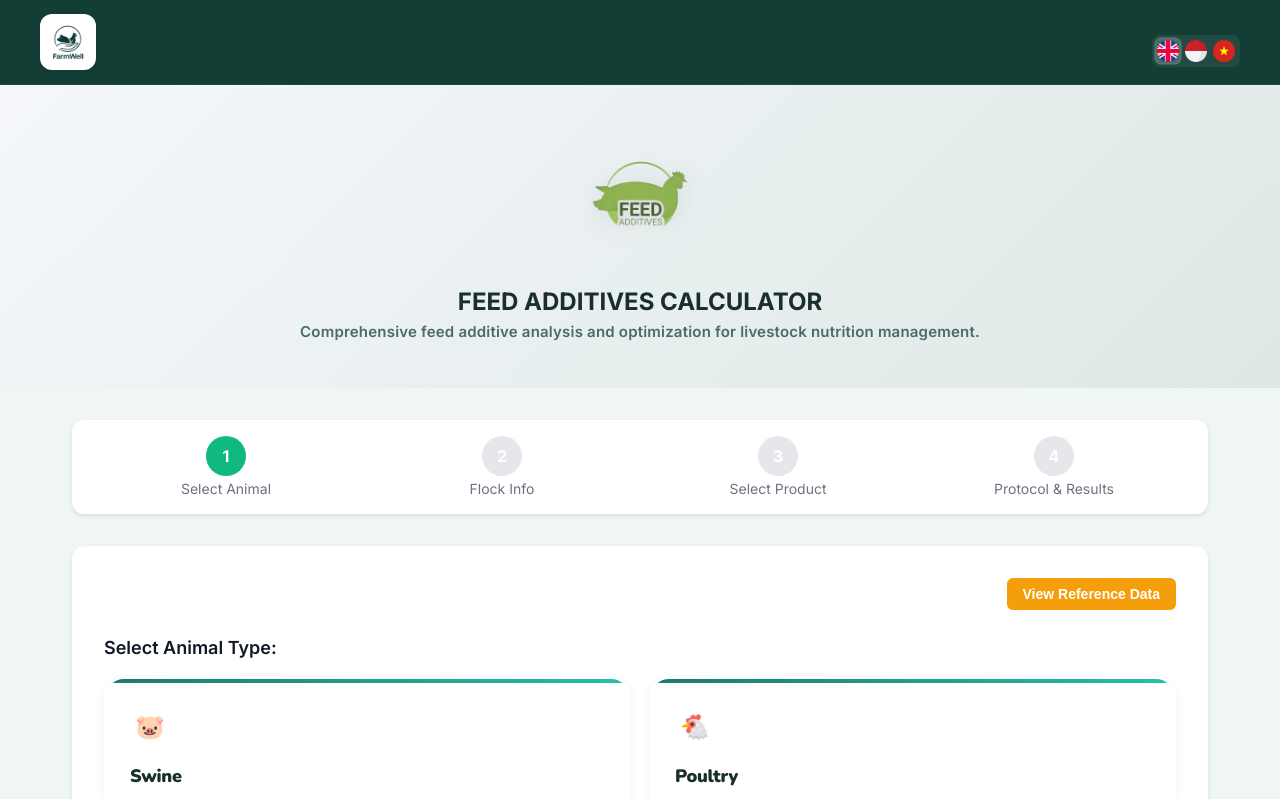
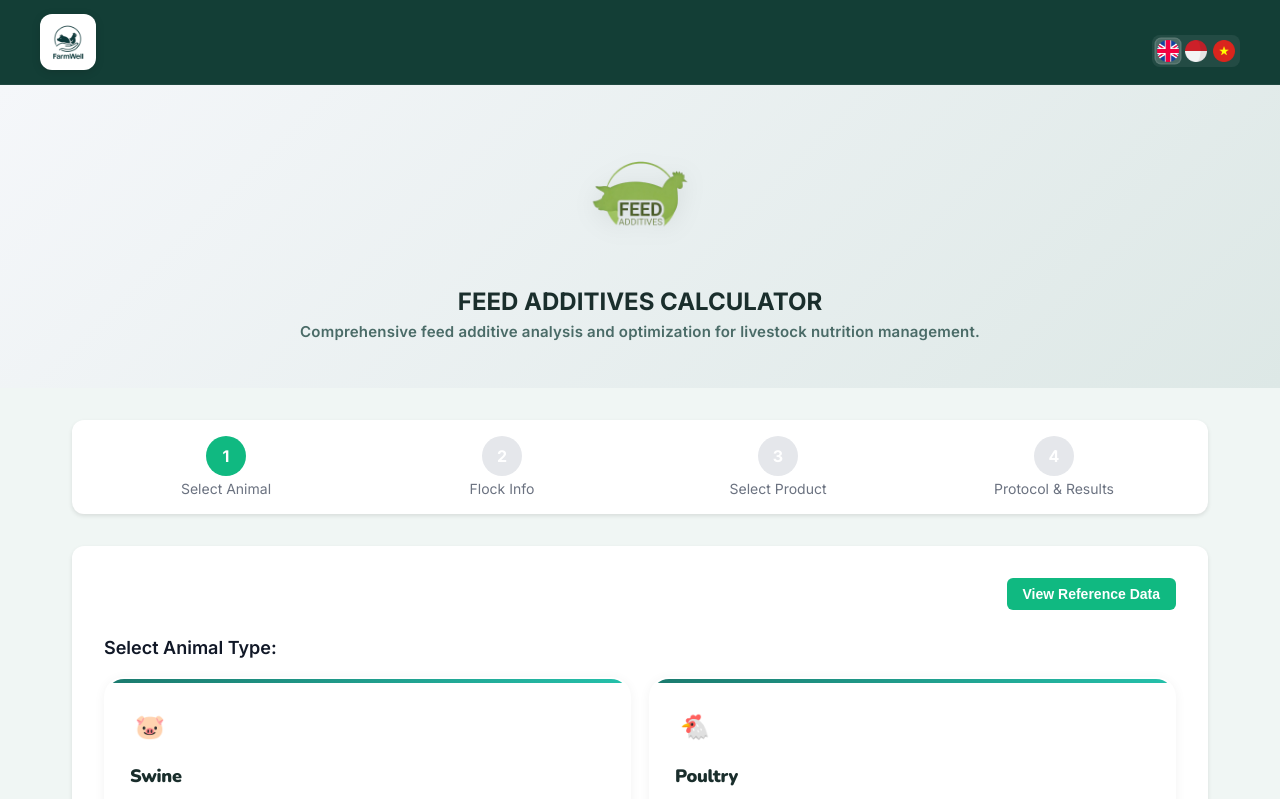
Before and after one commit to straintrack8-afk/FarmWell, a React (Vite) app: page /feed-additives in a window 1280 px wide. Shown: the top 799 px of the page. Built offline with nearby package versions, Linux system fonts and the light colour scheme.

Commit message:
style: Change 'View Reference Data' button to green theme
- Update button color from orange (#f59e0b) to green (#10b981)
- Matches FarmWell green theme and other buttons in app
- Consistent with dashboard and module button colors
- Functionality preserved

```diff
--- a/src/modules/feed-additives/components/DosageCalculator.jsx
+++ b/src/modules/feed-additives/components/DosageCalculator.jsx
@@ -1033,7 +1033,7 @@ const DosageCalculator = () => {
                                 onClick={() => setShowReferenceView(true)}
                                 style={{
                                     padding: '0.5rem 1rem',
-                                    background: '#f59e0b',
+                                    background: '#10b981',
                                     color: 'white',
                                     border: 'none',
                                     borderRadius: '6px',
```
